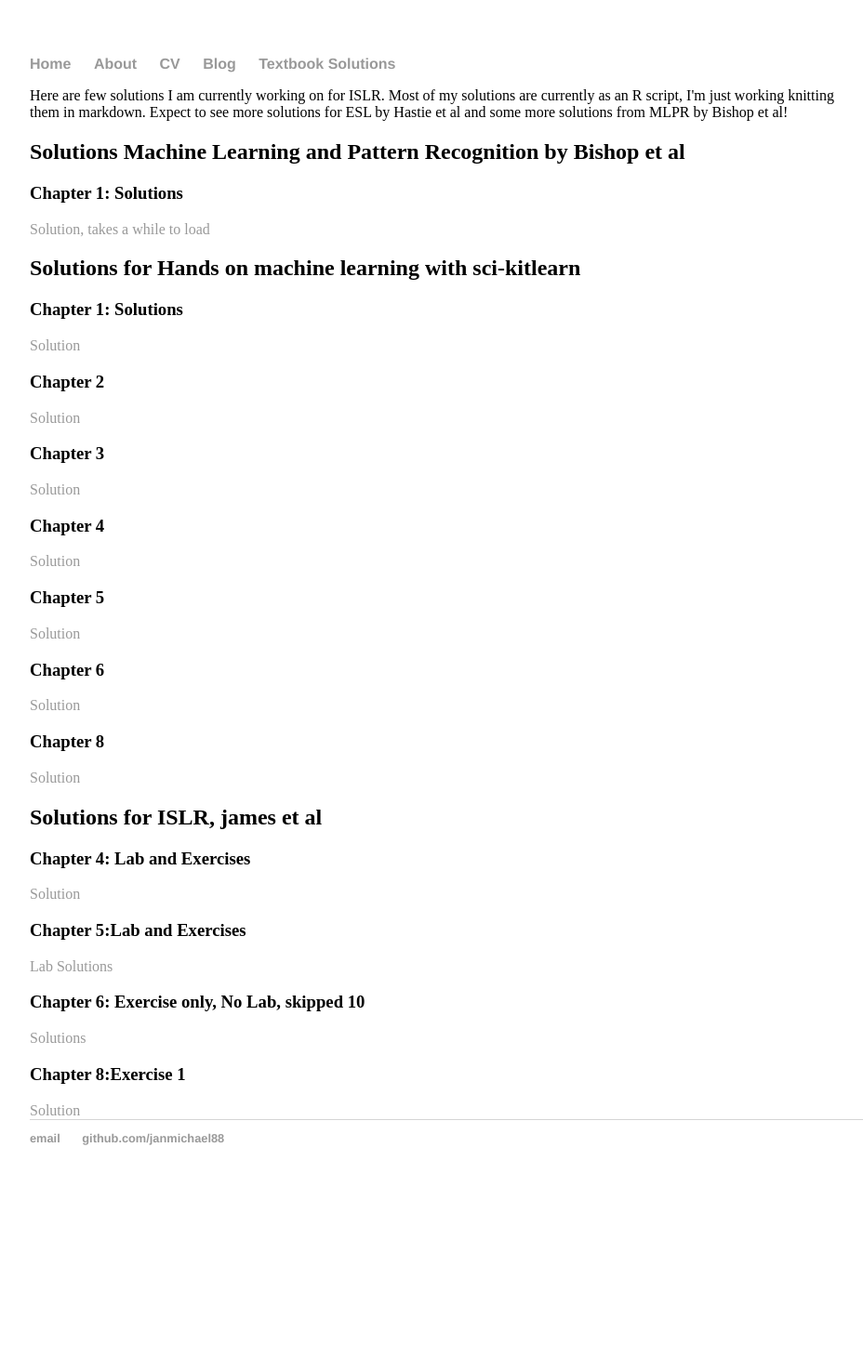
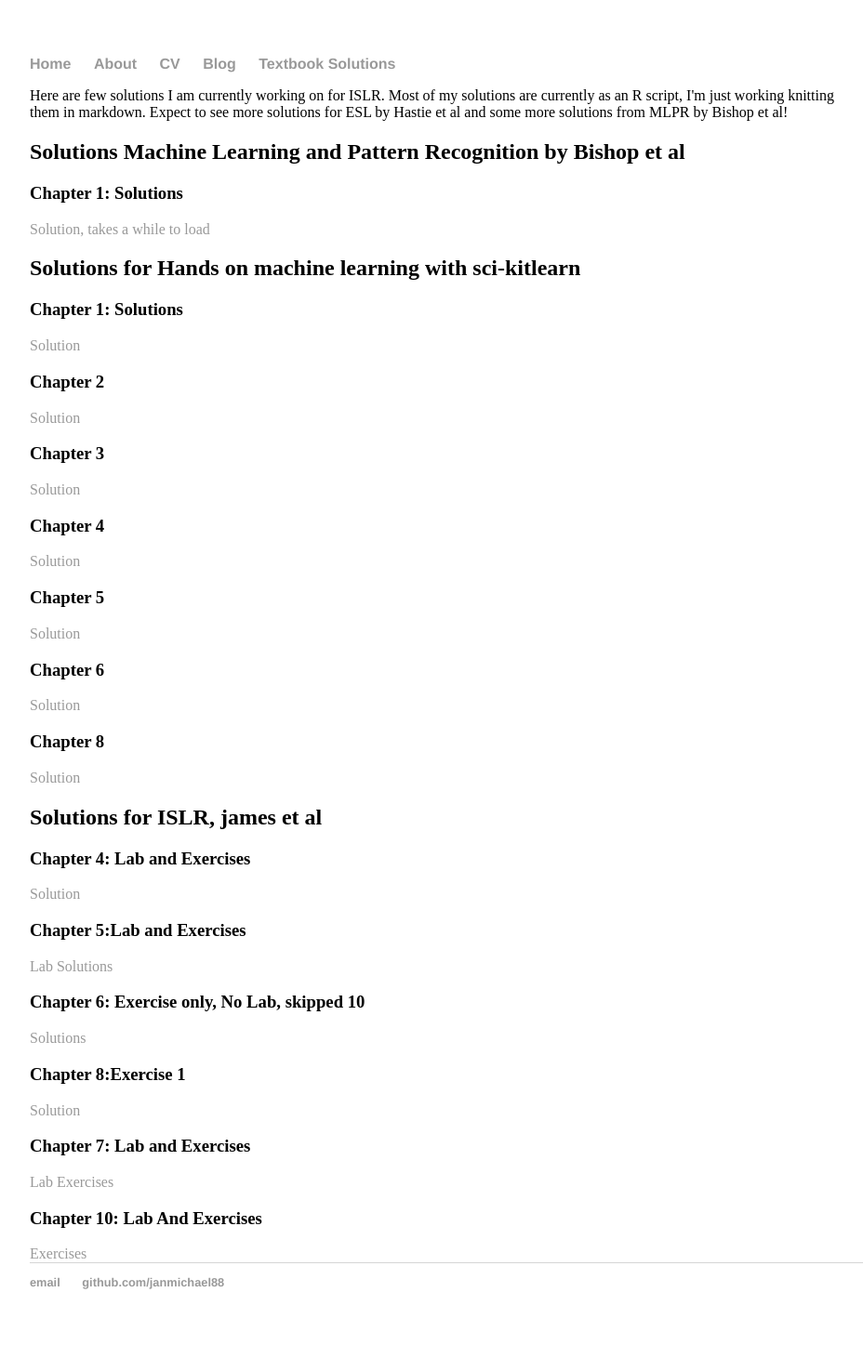
Before and after one commit to janmichael88/janmichael88.github.io, a Jekyll site: the page built from Textbook Solutions/index.html, in a window 1280 px wide. Shown: the whole page at 93% size, without its empty margins (160-1088 px from the left). Built offline with Jekyll 4.4.1, drawn with Linux system fonts in a browser that asks for light colours; before the commit the page ends 1292 px from its top, so only the background shows below that.

Commit message:
Update index.html

```diff
--- a/Textbook Solutions/index.html
+++ b/Textbook Solutions/index.html
@@ -46,3 +46,12 @@
 
 <h3> Chapter 8:Exercise 1 </h3>
 <a href="http://htmlpreview.github.io/?https://github.com/janmichael88/ISLR_Solutions/blob/master/Chapter_8.html">Solution</a>
+
+
+<h3> Chapter 7: Lab and Exercises </h3>
+ <a href="https://github.com/janmichael88/ISLR-Solutions/blob/master/Chapter7Lab.R">Lab</a>
+<a href="https://github.com/janmichael88/ISLR-Solutions/blob/master/Chapter7Exercises.R">Exercises</a>
+
+ <h3> Chapter 10: Lab And Exercises </h3>
+
+<a href="https://github.com/janmichael88/ISLR-Solutions/blob/master/Chapter_10_Lab.R">Exercises</a>
```
